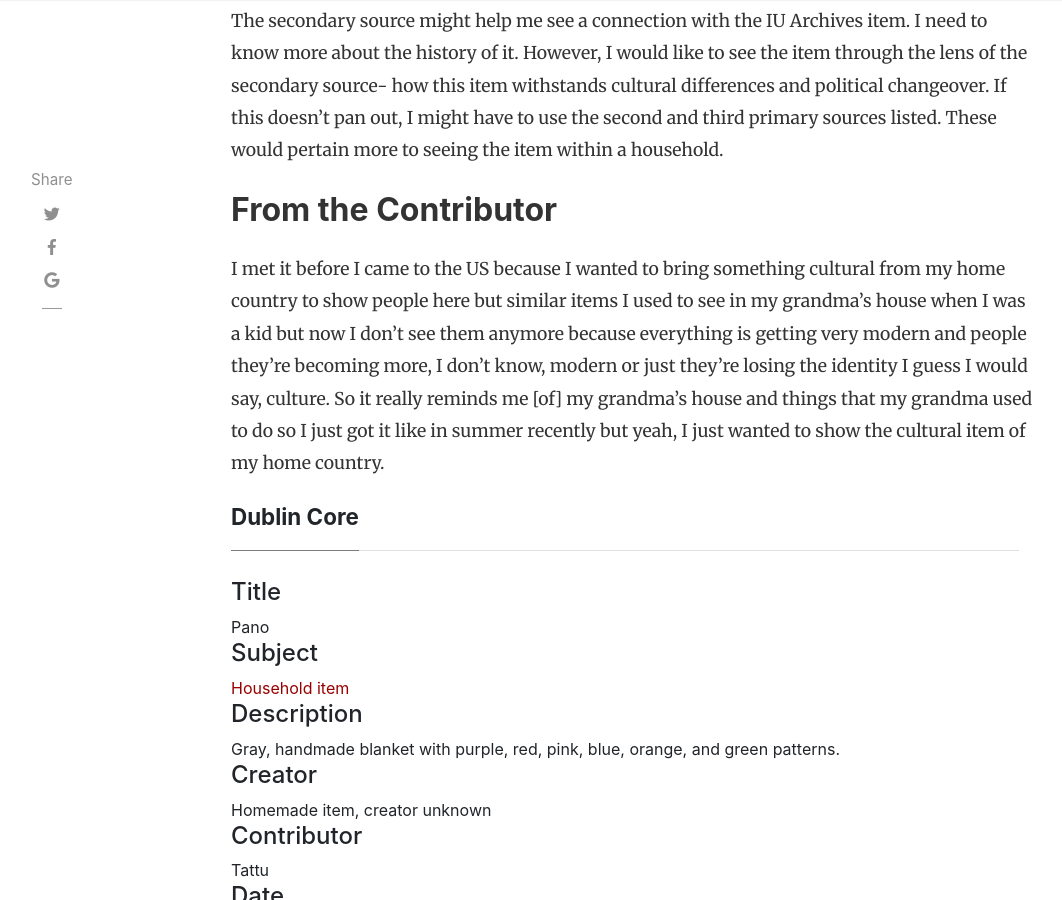
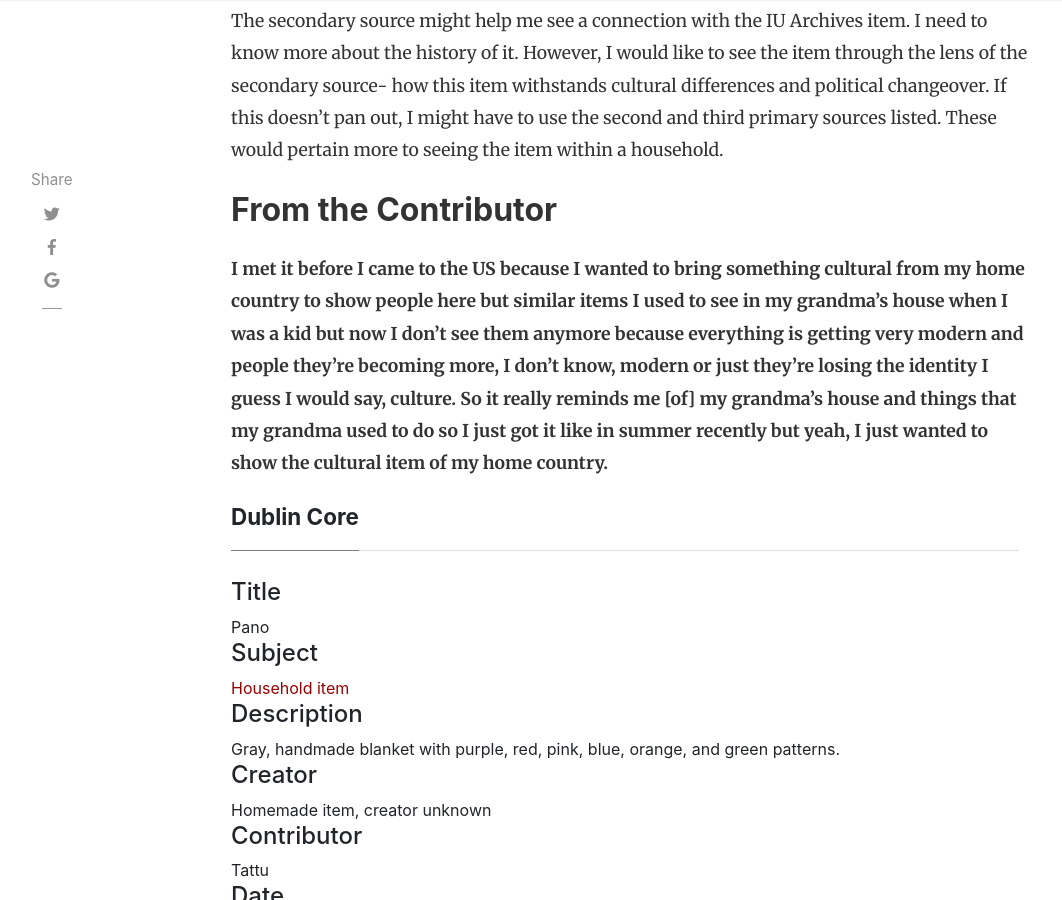
Before and after one commit to H301HistoryHarvest/H301HistoryHarvest, a Jekyll site: the page built from _items/2019-10-03-0010.md, in a window 1280 px wide and 900 px high, scrolled down 693 px. Shown: the whole window, without its empty margins (54-1116 px from the left). Built offline with Jekyll 4.4.1, drawn with Linux system fonts in a browser that asks for light colours; nearby versions of some CDN libraries; comment, search, counter and statistics services are not loaded.

Commit message:
Update 2019-10-03-0010.md

```diff
--- a/_items/2019-10-03-0010.md
+++ b/_items/2019-10-03-0010.md
@@ -23,4 +23,4 @@ The secondary source might help me see a connection with the IU Archives item. I
 
 ## From the Contributor
 
-I met it before I came to the US because I wanted to bring something cultural from my home country to show people here but similar items I used to see in my grandma’s house when I was a kid but now I don’t see them anymore because everything is getting very modern and people they’re becoming more, I don’t know, modern or just they’re losing the identity I guess I would say, culture. So it really reminds me [of] my grandma’s house and things that my grandma used to do so I just got it like in summer recently but yeah, I just wanted to show the cultural item of my home country.
+<b>I met it before I came to the US because I wanted to bring something cultural from my home country to show people here but similar items I used to see in my grandma’s house when I was a kid but now I don’t see them anymore because everything is getting very modern and people they’re becoming more, I don’t know, modern or just they’re losing the identity I guess I would say, culture. So it really reminds me [of] my grandma’s house and things that my grandma used to do so I just got it like in summer recently but yeah, I just wanted to show the cultural item of my home country.</b>
```
